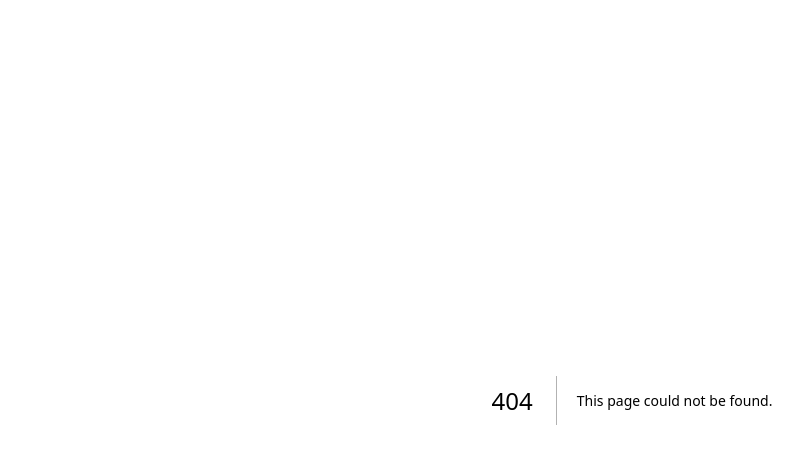
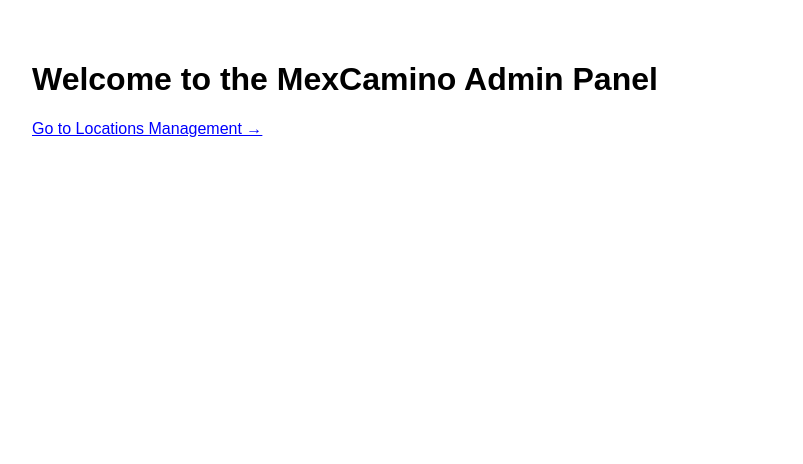
Before and after one commit to ibanesve/admin-dashboard-clean, a Next.js app: page / in a window 1280 px wide. Before the commit this address had no page. Shown: the top 464 px of the page, without its empty margins (8-811 px from the left). Built offline with nearby package versions, Linux system fonts and the light colour scheme.

Commit message:
Create index.js

```diff
--- /dev/null
+++ b/pages/index.js
@@ -0,0 +1,8 @@
+export default function Home() {
+  return (
+    <div style={{ padding: "2rem", fontFamily: "sans-serif" }}>
+      <h1>Welcome to the MexCamino Admin Panel</h1>
+      <p><a href="/admin/locations" style={{ color: "blue" }}>Go to Locations Management →</a></p>
+    </div>
+  );
+}
```
